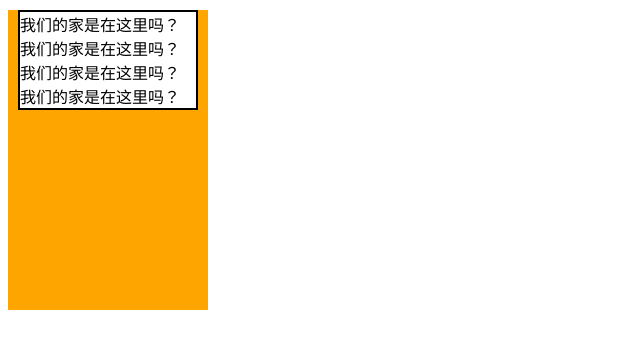
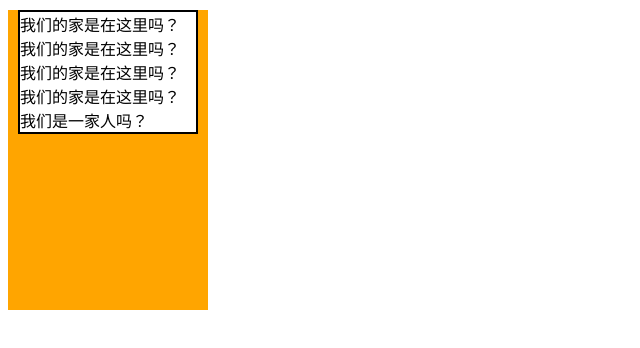
Before and after one commit to XKyong/test123, a plain HTML site: page index.html in a window 1280 px wide. Shown: the whole page, without its empty margins (0-640 px from the left). Drawn offline with Linux system fonts and the light colour scheme.

Commit message:
update index.html

```diff
--- a/index.html
+++ b/index.html
@@ -29,6 +29,7 @@
             <p>我们的家是在这里吗？</p>
             <p>我们的家是在这里吗？</p>
             <p>我们的家是在这里吗？</p>
+	    <p>我们是一家人吗？</p>
         </div>
     </div>
 </body>
```
